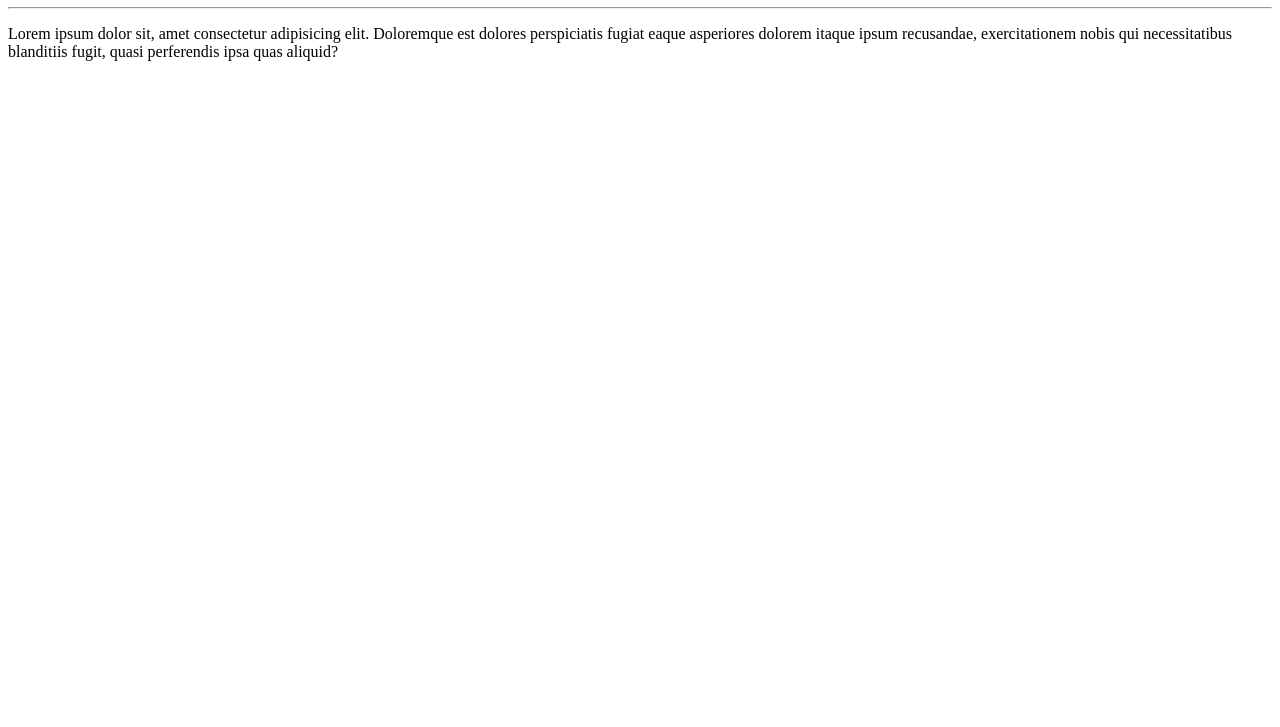
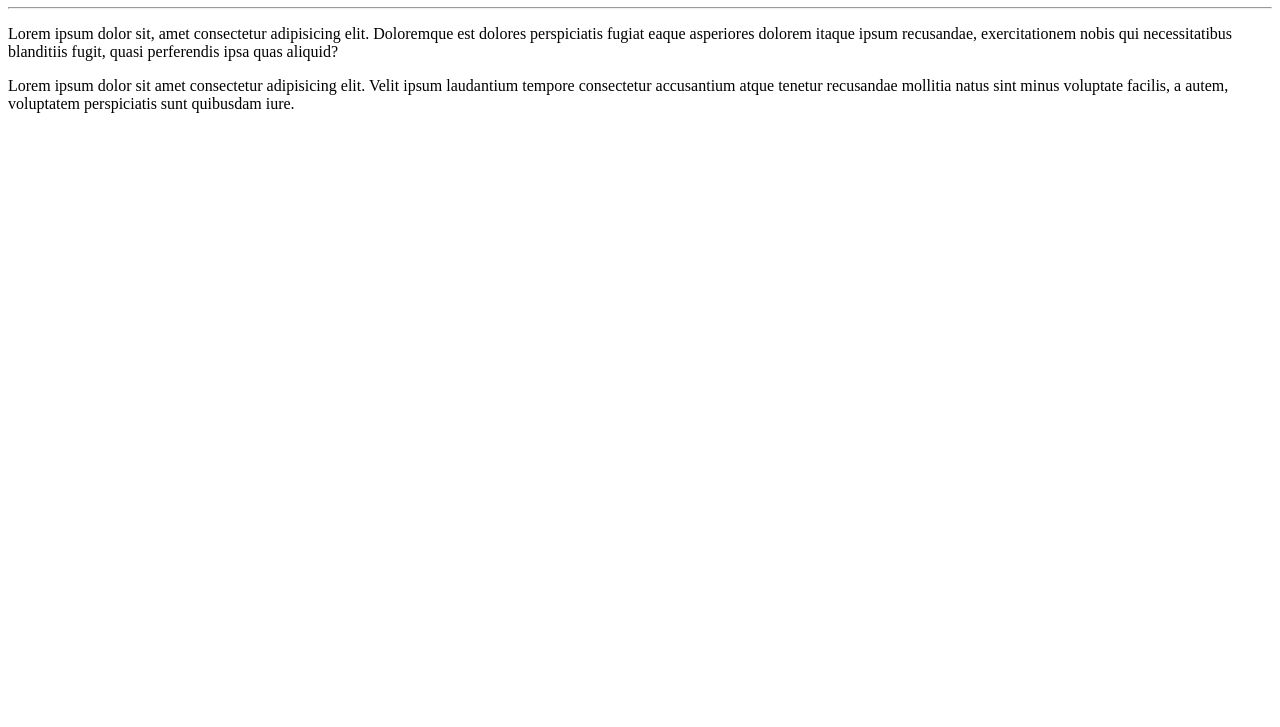
Before and after one commit to brunobritoo/OlaMundo, a plain HTML site: page site-exemplo/index.html in a window 1280 px wide. Shown: the part 73-800 px from the top of the page. Drawn offline with Linux system fonts and the light colour scheme.

Commit message:
Adiconei um parágrafo

```diff
--- a/site-exemplo/index.html
+++ b/site-exemplo/index.html
@@ -9,5 +9,6 @@
     <h1>Hello, World!</h1>
     <hr>
     <p>Lorem ipsum dolor sit, amet consectetur adipisicing elit. Doloremque est dolores perspiciatis fugiat eaque asperiores dolorem itaque ipsum recusandae, exercitationem nobis qui necessitatibus blanditiis fugit, quasi perferendis ipsa quas aliquid?</p>
+    <p>Lorem ipsum dolor sit amet consectetur adipisicing elit. Velit ipsum laudantium tempore consectetur accusantium atque tenetur recusandae mollitia natus sint minus voluptate facilis, a autem, voluptatem perspiciatis sunt quibusdam iure.</p>
 </body>
 </html>
```
